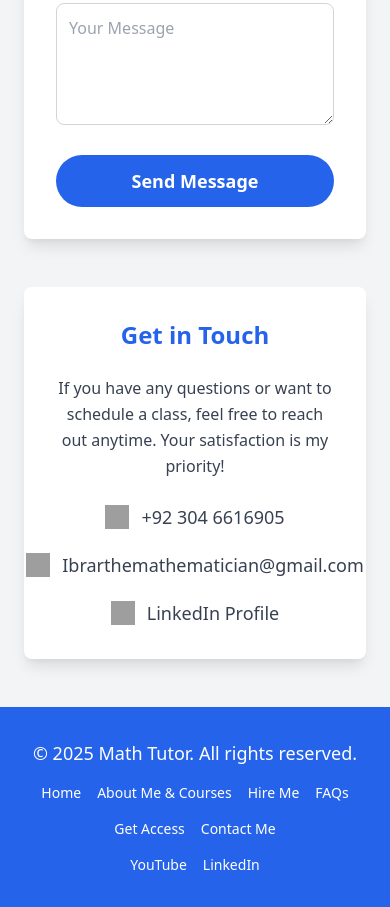
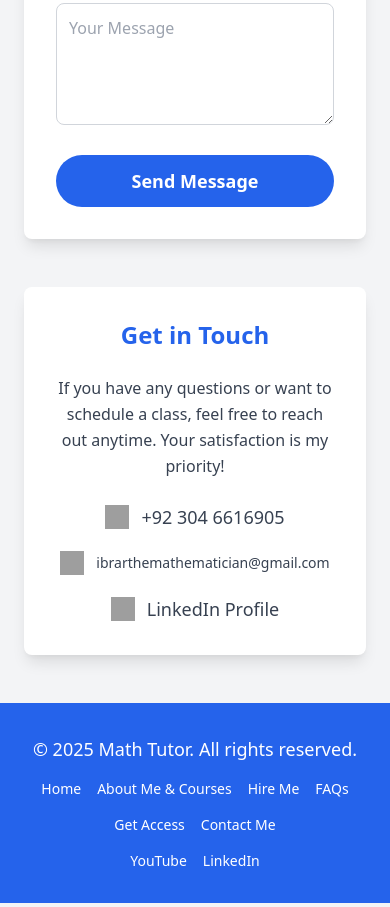
Before and after one commit to FAIZANMUHAMMAD-311/sir-maths, a plain HTML site: page index.html in a window 390 px wide. Shown: the part 4691-5598 px from the top of the page. Drawn offline with nearby package versions, Linux system fonts and the light colour scheme; grey boxes are pictures that could not be loaded.

Commit message:
index.html

```diff
--- a/index.html
+++ b/index.html
@@ -647,11 +647,14 @@ animation: marquee 20s linear infinite; /* Slowed down to 20s */
             <a href="tel:+9203032518663" class="text-gray-700 hover:text-blue-600 transition duration-300 text-lg font-medium">+92 304 6616905</a>
           </div>
 
-          <!-- Email -->
-          <div class="flex items-center justify-center md:justify-start">
-            <img src="https://cdn-icons-png.flaticon.com/512/561/561127.png" alt="Email Icon" class="w-6 h-6 mr-3">
-            <a href="mailto:Ibrarthemathematician@gmail.com" class="text-gray-700 hover:text-blue-600 transition duration-300 text-lg font-medium">Ibrarthemathematician@gmail.com</a>
-          </div>
+        <!-- Email -->
+         <div class="flex items-center justify-center md:justify-start w-full">
+         <img src="https://cdn-icons-png.flaticon.com/512/561/561127.png" alt="Email Icon" class="w-6 h-6 mr-3">
+         <a href="mailto:ibrarthemathematician@gmail.com" class="text-gray-700 hover:text-blue-600 transition duration-300 text-sm md:text-lg font-medium break-words">
+          ibrarthemathematician@gmail.com
+         </a>
+       </div>
+
 
           <!-- LinkedIn -->
           <div class="flex items-center justify-center md:justify-start">
```
